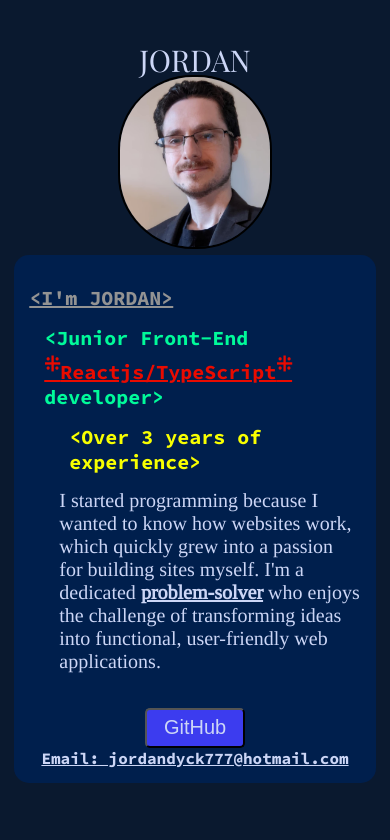
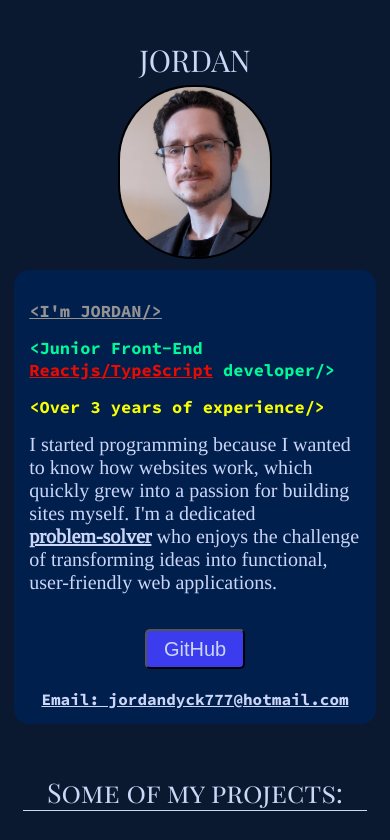
Before and after one commit to JordanDyck/portfolio, a React (Vite) app: page / in a window 390 px wide. Shown: the top 840 px of the page. Built offline with nearby package versions, Linux system fonts and the light colour scheme.

Commit message:
adjusted spacing and font-sizes for mobile

```diff
--- a/src/App.tsx
+++ b/src/App.tsx
@@ -9,11 +9,11 @@ function App() {
       <div className="welcome">
         <img className="self-image" src={me} alt="jordan image" />
         <div className="intro-text">
-          <h1 className="name">{`<I'm JORDAN>`}</h1>
+          <h1 className="name">{`<I'm JORDAN/>`}</h1>
           <h1 className="carreer">
-            {`<Junior Front-End`} <span>Reactjs/TypeScript</span> {`developer>`}
+            {`<Junior Front-End`} <span>Reactjs/TypeScript</span> {`developer/>`}
           </h1>
-          <h1 className="experience">{`<Over 3 years of experience>`}</h1>
+          <h1 className="experience">{`<Over 3 years of experience/>`}</h1>
           <h1 className="about">
             I started programming because I wanted to know how websites work, which quickly grew
             into a passion for building sites myself. I'm a dedicated <span>problem-solver</span>{" "}
--- a/src/styles/main.scss
+++ b/src/styles/main.scss
@@ -43,7 +43,7 @@ body {
     background-color: #001f4d;
     animation: fadeIn 1.5s ease-in-out;
     @media (max-width: $mobile) {
-      margin: 175px auto 0;
+      margin: 190px auto 0;
       animation: none;
     }
 
@@ -56,7 +56,7 @@ body {
       border-radius: 75px;
 
       @media (max-width: $mobile) {
-        top: 162px;
+        top: 172px;
         right: 50%;
         left: 50%;
         transform: translate(-50%, -50%);
@@ -86,9 +86,10 @@ body {
           animation: color-change 3s ease-in infinite;
           &::before,
           &::after {
-            content: "⁜";
-
-            vertical-align: super;
+            @media (min-width: $mobile) {
+              content: "⁜";
+              vertical-align: super;
+            }
           }
         }
       }
@@ -105,9 +106,13 @@ body {
       @media (max-width: $mobile) {
         .name,
         .carreer,
-        .experience,
+        .experience {
+          font-size: 17px;
+          margin-left: 0;
+        }
         .about {
           font-size: 20px;
+          margin-left: 0;
         }
       }
     }
@@ -118,6 +123,7 @@ body {
       @media (max-width: $mobile) {
         flex-direction: column;
         margin-top: 20px;
+        gap: 20px;
       }
       .github-btn {
         justify-self: start;
```
